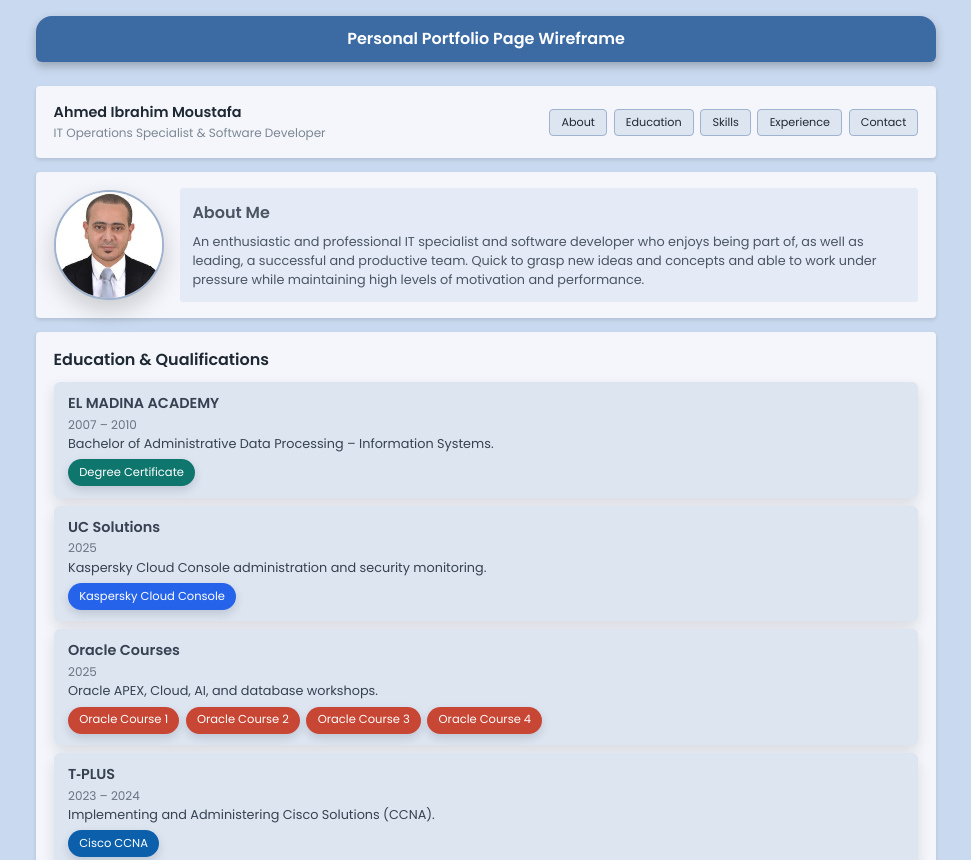
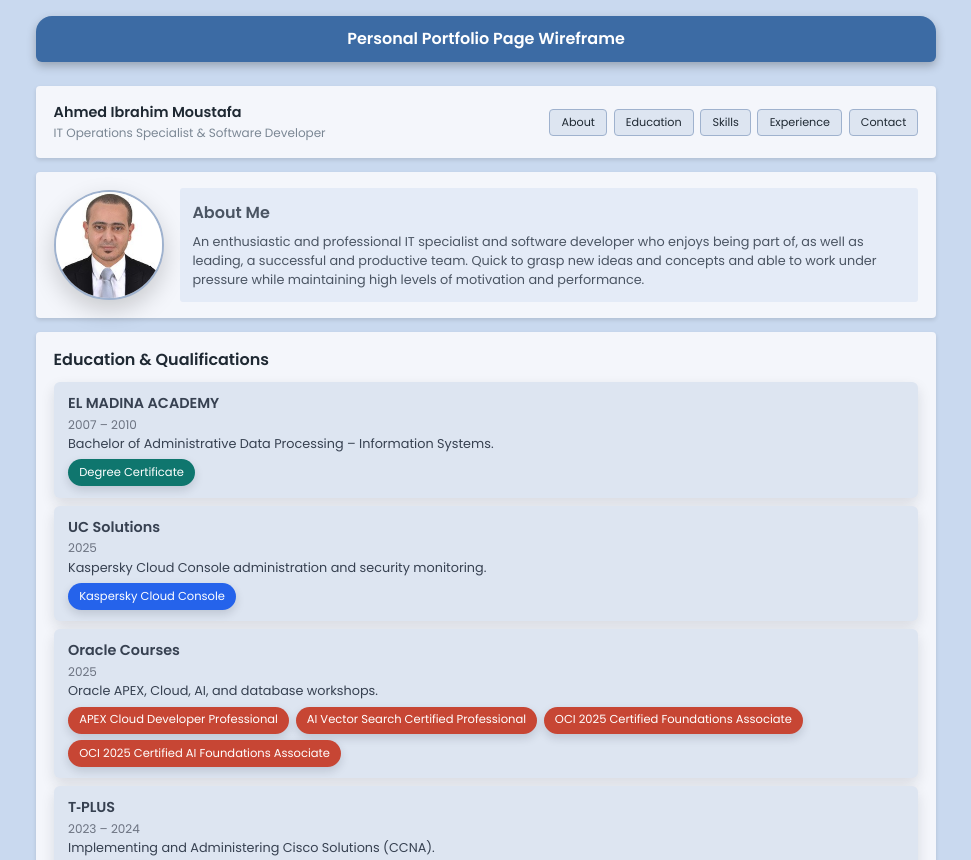
Before and after one commit to GoodWayERP/personal-portfolio, a plain HTML site: page index.html in a window 1280 px wide. Shown: the top 860 px of the page, without its empty margins (154-1125 px from the left). Drawn offline with Linux system fonts and the light colour scheme.

Commit message:
Update index.html

```diff
--- a/index.html
+++ b/index.html
@@ -90,13 +90,13 @@
                     <p>Oracle APEX, Cloud, AI, and database workshops.</p>
                     <div class="course-badges">
                         <a href="https://onedrive.live.com/?photosData=%2Fshare%2FB1DE210593238B17%21sf157c80b5f2d4c61add95fed3965afd2%3Fithint%3Dphoto%26e%3DL7k00V%26migratedtospo%3Dtrue&redeem=aHR0cHM6Ly8xZHJ2Lm1zL2kvYy9iMWRlMjEwNTkzMjM4YjE3L0VRdklWX0V0WDJGTXJkbGY3VGxscjlJQnBUN3JEZDhfZlpyM1ZqempnaW5Yemc%5FZT1MN2swMFY&view=8"
-                           target="_blank" class="badge oracle">Oracle Course 1</a>
+                           target="_blank" class="badge oracle">APEX Cloud Developer Professional</a>
                         <a href="https://onedrive.live.com/?photosData=%2Fshare%2FB1DE210593238B17%21s393cecb957ec4ff79bd8f71a1c271bfb%3Fithint%3Dphoto%26e%3D4glB5u%26migratedtospo%3Dtrue&redeem=aHR0cHM6Ly8xZHJ2Lm1zL2kvYy9iMWRlMjEwNTkzMjM4YjE3L0VibnNQRG5zVl9kUG05ajNHaHduR19zQjVheWlBNWpjcl8wdTJ6RGhKVFc2dkE%5FZT00Z2xCNXU&view=8"
-                           target="_blank" class="badge oracle">Oracle Course 2</a>
+                           target="_blank" class="badge oracle">AI Vector Search Certified Professional</a>
                         <a href="https://onedrive.live.com/?photosData=%2Fshare%2FB1DE210593238B17%21s2e33ffb4a0784039bb9659d9e954698f%3Fithint%3Dphoto%26e%3DVYmfUt%26migratedtospo%3Dtrue&redeem=aHR0cHM6Ly8xZHJ2Lm1zL2kvYy9iMWRlMjEwNTkzMjM4YjE3L0ViVF9NeTU0b0RsQXU1WloyZWxVYVk4QnBlMHpFcFFOUU5iSWpqalh3UUcyRlE%5FZT1WWW1mVXQ&view=8"
-                           target="_blank" class="badge oracle">Oracle Course 3</a>
+                           target="_blank" class="badge oracle">OCI 2025 Certified Foundations Associate</a>
                         <a href="https://onedrive.live.com/?photosData=%2Fshare%2FB1DE210593238B17%21se8071b69a78743d1bb4e180abe0fac08%3Fithint%3Dphoto%26e%3DP0PgkG%26migratedtospo%3Dtrue&redeem=aHR0cHM6Ly8xZHJ2Lm1zL2kvYy9iMWRlMjEwNTkzMjM4YjE3L0VXa2JCLWlIcDlGRHUwNFlDcjRQckFnQnVKa0lXbDE5a3BSSm5vd3FMamJ2UGc%5FZT1QMFBna0c&view=8"
-                           target="_blank" class="badge oracle">Oracle Course 4</a>
+                           target="_blank" class="badge oracle">OCI 2025 Certified AI Foundations Associate</a>
                     </div>
                 </div>
 
@@ -256,7 +256,7 @@
                 <div class="exp-item">
                     <div class="exp-main">
                         <h3>
-                            <a href="#" target="_blank">
+                            <a href="https://www.facebook.com/profile.php?id=61585633046235" target="_blank">
                                 DRIVE Auto Spare Parts Store
                             </a>
                         </h3>
@@ -267,7 +267,7 @@
                     </div>
                     <ul>
                         <li>Managing daily operations and sales activities.</li>
-                        <li>Developing a coding and accounting application for selling auto spare parts (Best Way).</li>
+                        <li>Developing a coding and accounting application for selling auto spare parts (Good Way ERP).</li>
                     </ul>
                 </div>
 
```
